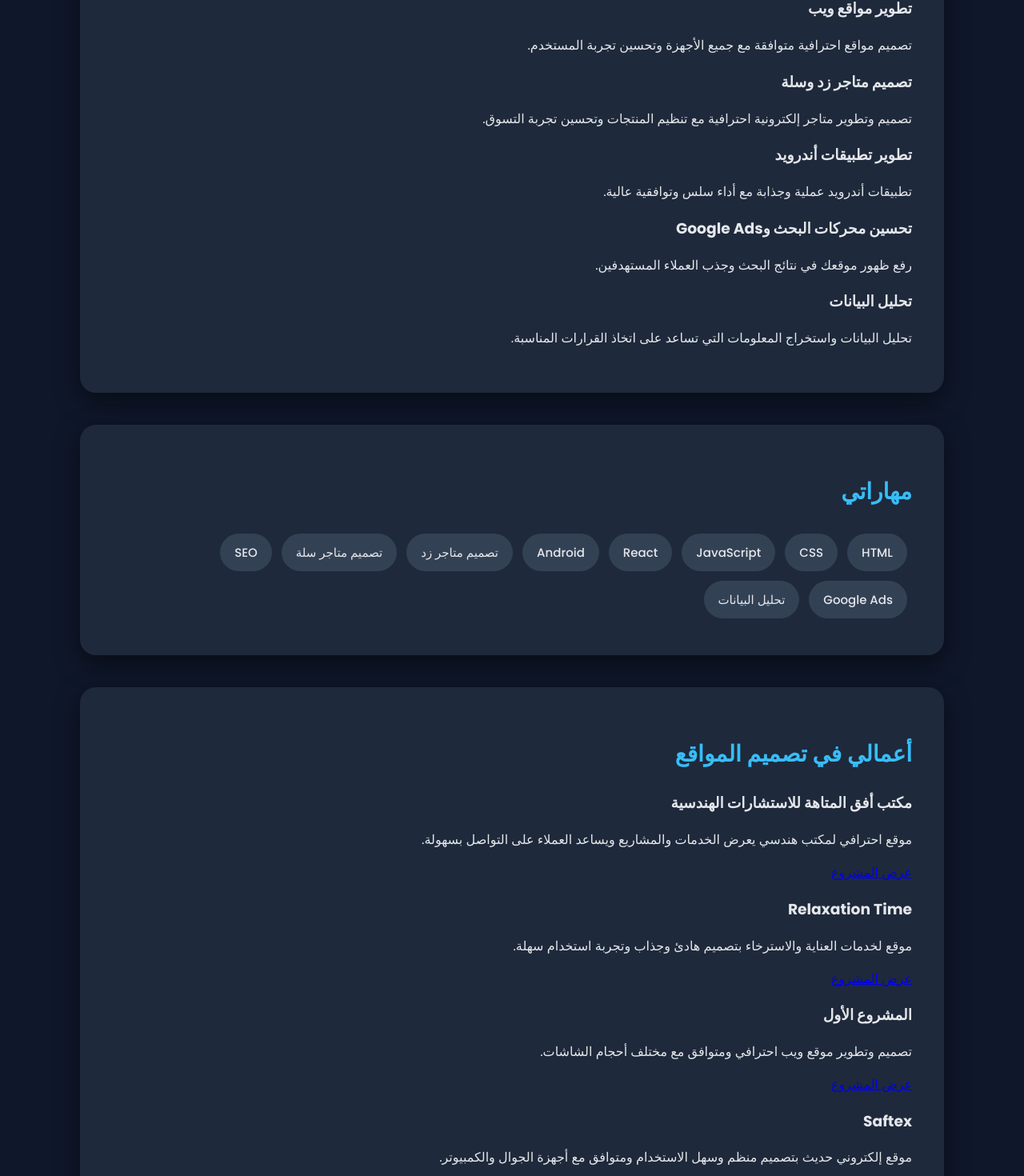
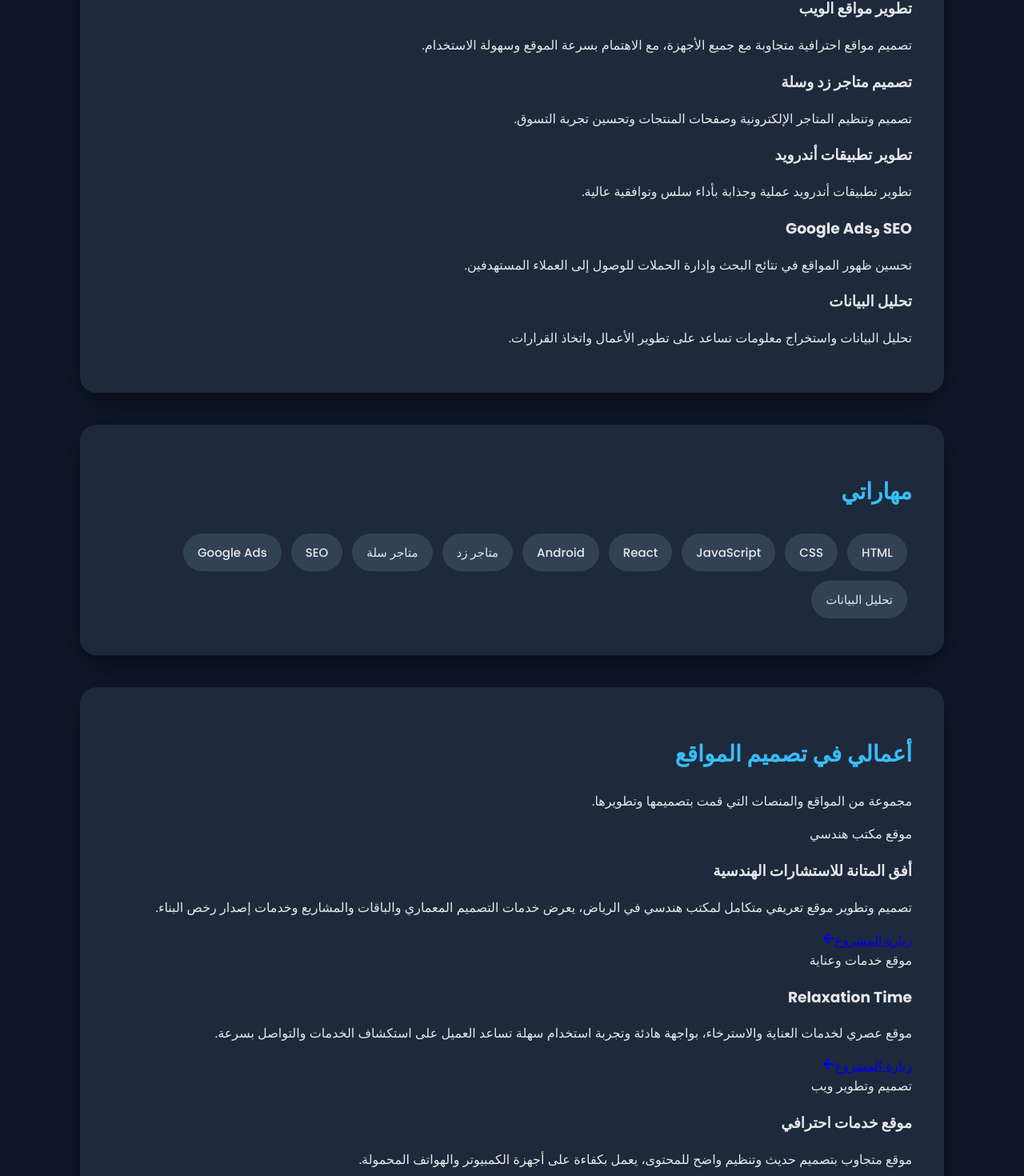
Before and after one commit to hebaMoha33/portfolio, a React (Create React App) app: page / in a window 1280 px wide. Shown: the part 975-2445 px from the top of the page at 80% size. Built offline with nearby package versions, Linux system fonts and the light colour scheme.

Commit message:
Refactor project and store details in App.js
Updated project and store titles, categories, and descriptions for better clarity. Modified AOS duration and improved layout for project and store sections.

```diff
--- a/src/App.js
+++ b/src/App.js
@@ -1,5 +1,5 @@
 import { useEffect, useState } from "react";
-import { FaWhatsapp } from "react-icons/fa";
+import { FaWhatsapp, FaArrowLeft, FaTimes } from "react-icons/fa";
 import AOS from "aos";
 import "aos/dist/aos.css";
 import "./App.css";
@@ -19,33 +19,38 @@ function App() {
 
   const projects = [
     {
-      title: "مكتب أفق المتاهة للاستشارات الهندسية",
+      title: "أفق المتانة للاستشارات الهندسية",
+      category: "موقع مكتب هندسي",
       description:
-        "موقع احترافي لمكتب هندسي يعرض الخدمات والمشاريع ويساعد العملاء على التواصل بسهولة.",
+        "تصميم وتطوير موقع تعريفي متكامل لمكتب هندسي في الرياض، يعرض خدمات التصميم المعماري والباقات والمشاريع وخدمات إصدار رخص البناء.",
       link: "https://www.ofoq-almatanah.com/"
     },
     {
       title: "Relaxation Time",
+      category: "موقع خدمات وعناية",
       description:
-        "موقع لخدمات العناية والاسترخاء بتصميم هادئ وجذاب وتجربة استخدام سهلة.",
+        "موقع عصري لخدمات العناية والاسترخاء، بواجهة هادئة وتجربة استخدام سهلة تساعد العميل على استكشاف الخدمات والتواصل بسرعة.",
       link: "https://relaxation-time.vercel.app/"
     },
     {
-      title: "المشروع الأول",
+      title: "موقع خدمات احترافي",
+      category: "تصميم وتطوير ويب",
       description:
-        "تصميم وتطوير موقع ويب احترافي ومتوافق مع مختلف أحجام الشاشات.",
+        "موقع متجاوب بتصميم حديث وتنظيم واضح للمحتوى، يعمل بكفاءة على أجهزة الكمبيوتر والهواتف المحمولة.",
       link: "https://project-ten-lac-91.vercel.app/"
     },
     {
       title: "Saftex",
+      category: "موقع تعريفي",
       description:
-        "موقع إلكتروني حديث بتصميم منظم وسهل الاستخدام ومتوافق مع أجهزة الجوال والكمبيوتر.",
+        "موقع إلكتروني حديث بواجهة منظمة وسهلة الاستخدام، يقدّم المحتوى والخدمات بصورة واضحة ومتوافقة مع مختلف الشاشات.",
       link: "https://saftex-orcin.vercel.app/"
     },
     {
       title: "رفقة البقرة",
+      category: "منصة إلكترونية",
       description:
-        "منصة إلكترونية بتجربة استخدام واضحة وواجهة متوافقة مع مختلف الأجهزة.",
+        "منصة إلكترونية ذات طابع هادئ، صُممت لتقديم المحتوى بصورة واضحة وبسيطة مع سهولة التصفح عبر الجوال والكمبيوتر.",
       link: "https://refqat-albaqarah.vercel.app/"
     }
   ];
@@ -53,21 +58,23 @@ function App() {
   const stores = [
     {
       title: "متجر الهدهد الخليجية",
+      category: "متجر إلكتروني",
       description:
-        "تصميم وتطوير متجر إلكتروني احترافي لعرض المنتجات بصورة واضحة وتوفير تجربة تسوق سهلة.",
+        "تطوير وتنظيم متجر إلكتروني لعرض المنتجات بطريقة واضحة، مع تحسين تجربة التسوق وسهولة الوصول إلى الأقسام والمنتجات.",
       link: "https://alhudhud-gcc.com/"
     },
     {
       title: "متجر هدهد إيليت",
+      category: "متجر على منصة زد",
       description:
-        "متجر إلكتروني احترافي مع تنظيم المنتجات وتحسين تجربة المستخدم وسهولة الوصول إلى المنتجات.",
+        "تصميم وتنظيم متجر متخصص في الأجهزة الإلكترونية، مع ترتيب الأقسام والمنتجات وتحسين المحتوى وتجربة المستخدم.",
       link: "https://hudhudelite.com/"
     }
   ];
 
   useEffect(() => {
     AOS.init({
-      duration: 1000,
+      duration: 900,
       once: true
     });
   }, []);
@@ -104,7 +111,8 @@ function App() {
           target="_blank"
           rel="noreferrer"
         >
-          💬 احجز الآن
+          <FaWhatsapp />
+          احجز الآن
         </a>
       </header>
 
@@ -112,7 +120,7 @@ function App() {
       <section data-aos="fade-up">
         <h2>نبذة عني</h2>
 
-        <p>
+        <p className="section-description">
           مطورة تطبيقات ومواقع حاصلة على بكالوريوس علوم الحاسب بمرتبة
           الشرف. أعمل على تطوير تطبيقات الأندرويد ومواقع الويب، وتصميم
           وتطوير المتاجر الإلكترونية على منصتي زد وسلة، وتحسين محركات
@@ -126,10 +134,10 @@ function App() {
 
         <div className="services">
           <div className="service-card" data-aos="zoom-in">
-            <h3>تطوير مواقع ويب</h3>
+            <h3>تطوير مواقع الويب</h3>
             <p>
-              تصميم مواقع احترافية متوافقة مع جميع الأجهزة وتحسين تجربة
-              المستخدم.
+              تصميم مواقع احترافية متجاوبة مع جميع الأجهزة، مع الاهتمام
+              بسرعة الموقع وسهولة الاستخدام.
             </p>
           </div>
 
@@ -140,8 +148,8 @@ function App() {
           >
             <h3>تصميم متاجر زد وسلة</h3>
             <p>
-              تصميم وتطوير متاجر إلكترونية احترافية مع تنظيم المنتجات
-              وتحسين تجربة التسوق.
+              تصميم وتنظيم المتاجر الإلكترونية وصفحات المنتجات وتحسين
+              تجربة التسوق.
             </p>
           </div>
 
@@ -152,7 +160,8 @@ function App() {
           >
             <h3>تطوير تطبيقات أندرويد</h3>
             <p>
-              تطبيقات أندرويد عملية وجذابة مع أداء سلس وتوافقية عالية.
+              تطوير تطبيقات أندرويد عملية وجذابة بأداء سلس وتوافقية
+              عالية.
             </p>
           </div>
 
@@ -161,9 +170,10 @@ function App() {
             data-aos="zoom-in"
             data-aos-delay="300"
           >
-            <h3>تحسين محركات البحث وGoogle Ads</h3>
+            <h3>SEO وGoogle Ads</h3>
             <p>
-              رفع ظهور موقعك في نتائج البحث وجذب العملاء المستهدفين.
+              تحسين ظهور المواقع في نتائج البحث وإدارة الحملات للوصول
+              إلى العملاء المستهدفين.
             </p>
           </div>
 
@@ -174,8 +184,8 @@ function App() {
           >
             <h3>تحليل البيانات</h3>
             <p>
-              تحليل البيانات واستخراج المعلومات التي تساعد على اتخاذ
-              القرارات المناسبة.
+              تحليل البيانات واستخراج معلومات تساعد على تطوير الأعمال
+              واتخاذ القرارات.
             </p>
           </div>
         </div>
@@ -191,67 +201,92 @@ function App() {
           <span>JavaScript</span>
           <span>React</span>
           <span>Android</span>
-          <span>تصميم متاجر زد</span>
-          <span>تصميم متاجر سلة</span>
+          <span>متاجر زد</span>
+          <span>متاجر سلة</span>
           <span>SEO</span>
           <span>Google Ads</span>
           <span>تحليل البيانات</span>
         </div>
       </section>
 
-      {/* Website Projects */}
+      {/* Projects */}
       <section data-aos="fade-up">
+        <div className="section-heading">
           <h2>أعمالي في تصميم المواقع</h2>
+          <p>مجموعة من المواقع والمنصات التي قمت بتصميمها وتطويرها.</p>
+        </div>
 
+        <div className="projects-grid">
           {projects.map((project) => (
-          <div
+            <article
               className="project-card"
               data-aos="fade-up"
               key={project.link}
             >
+              <span className="project-category">
+                {project.category}
+              </span>
+
               <h3>{project.title}</h3>
 
               <p>{project.description}</p>
 
               <a
+                className="project-link"
                 href={project.link}
                 target="_blank"
                 rel="noreferrer"
               >
-              عرض المشروع
+                زيارة المشروع
+                <FaArrowLeft />
               </a>
+            </article>
+          ))}
         </div>
-        ))}
       </section>
 
-      {/* Zid and Salla Stores */}
+      {/* Stores */}
       <section data-aos="fade-up">
+        <div className="section-heading">
           <h2>أعمالي في متاجر زد وسلة</h2>
+          <p>نماذج من المتاجر الإلكترونية التي عملت على تطويرها.</p>
+        </div>
 
+        <div className="projects-grid stores-grid">
           {stores.map((store) => (
-          <div
-            className="project-card"
+            <article
+              className="project-card store-card"
               data-aos="fade-up"
               key={store.link}
             >
+              <span className="project-category">
+                {store.category}
+              </span>
+
               <h3>{store.title}</h3>
 
               <p>{store.description}</p>
 
               <a
+                className="project-link"
                 href={store.link}
                 target="_blank"
                 rel="noreferrer"
               >
                 زيارة المتجر
+                <FaArrowLeft />
               </a>
+            </article>
+          ))}
         </div>
-        ))}
       </section>
 
       {/* Gallery */}
       <section data-aos="fade-up">
+        <div className="section-heading">
           <h2>نماذج من تصاميمي</h2>
+          <p>اضغطي على أي تصميم لمشاهدته بالحجم الكامل.</p>
+        </div>
 
         <div className="gallery">
           {galleryImages.map((img, index) => (
@@ -266,12 +301,16 @@ function App() {
                 src={img}
                 alt={`نموذج تصميم ${index + 1}`}
               />
+
+              <span className="gallery-overlay">
+                عرض التصميم
+              </span>
             </button>
           ))}
         </div>
       </section>
 
-      {/* Image Preview */}
+      {/* Lightbox */}
       {open && (
         <div className="lightbox">
           <button
@@ -280,17 +319,17 @@ function App() {
             onClick={handleClose}
             aria-label="إغلاق الصورة"
           >
-            ×
+            <FaTimes />
           </button>
 
           <img
             src={currentImg}
-            alt="معاينة نموذج التصميم"
+            alt="معاينة التصميم"
           />
         </div>
       )}
 
-      {/* WhatsApp Button */}
+      {/* WhatsApp */}
       <a
         className="whatsapp"
         href="https://wa.me/966543519328"
```
Lines whose indentation alone changed are shown as unchanged.
